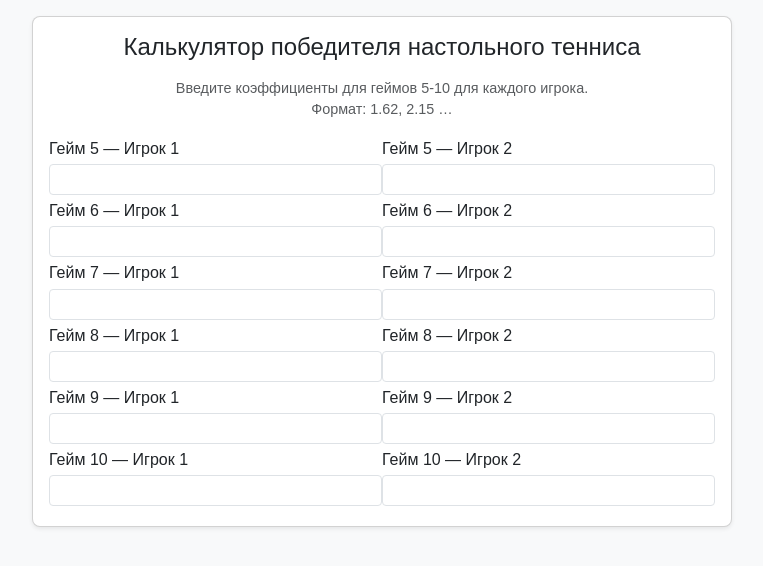
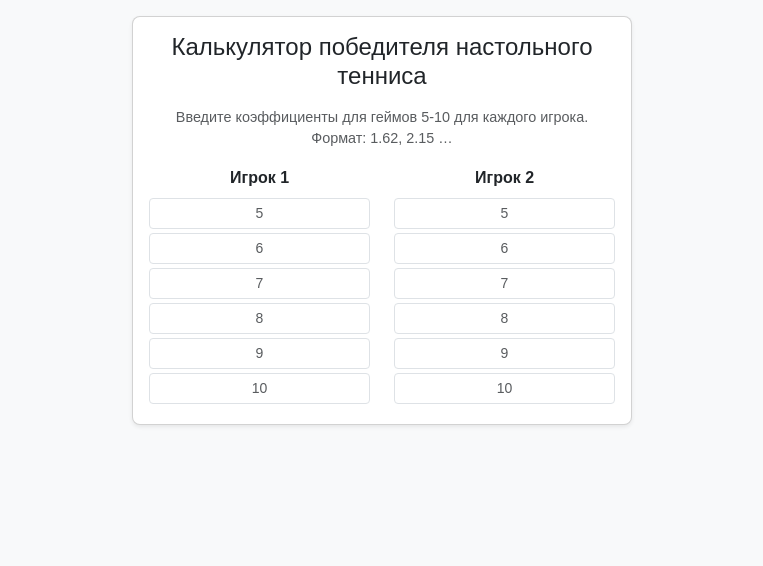
Before and after one commit to IgorEfimof/tennis_calculator_static, a plain HTML site: page index.html in a window 1280 px wide. Shown: the whole page, without its empty margins (258-1021 px from the left). Drawn offline with nearby package versions, Linux system fonts and the light colour scheme.

Commit message:
Update index.html

```diff
--- a/index.html
+++ b/index.html
@@ -9,7 +9,7 @@
     <style>
         @media (min-width: 768px) {
             .form-container {
-                max-width: 700px;
+                max-width: 500px;
                 margin: auto;
             }
         }
@@ -20,78 +20,92 @@
         }
         @media (max-width: 576px) {
             .form-label { font-size: 0.8rem; }
-            h3 { font-size: 1rem; margin-bottom: 0.5rem !important; }
-            .mb-1 { margin-bottom: 0.25rem !important; }
+            .form-control-sm { font-size: 1rem; padding: 0.25rem 0.5rem; }
+            h1 { font-size: 1.1rem; }
             .card { padding: 1rem !important; }
         }
-        .row-cols-game { display: flex; flex-wrap: wrap; }
-        .row-cols-game > div { flex: 0 0 50%; max-width: 50%; }
-        @media (max-width: 576px) {
-            .row-cols-game > div { flex: 0 0 100%; max-width: 100%; }
-        }
+        .text-center { text-align: center !important; }
+        .fw-bold { font-weight: bold !important; }
+        .visually-hidden { position: absolute; width: 1px; height: 1px; margin: -1px; padding: 0; overflow: hidden; clip: rect(0,0,0,0); border: 0; }
     </style>
 </head>
 <body class="bg-light">
     <div class="container mt-3">
         <div class="form-container card p-3 shadow-sm">
             <h1 class="text-center mb-3" style="font-size: 1.5rem;">Калькулятор победителя настольного тенниса</h1>
-            <p class="text-muted text-center mb-3" style="font-size: 0.9rem;">Введите коэффициенты для геймов 5-10 для каждого игрока.<br>Формат: 1.62, 2.15 …</p>
+            <p class="text-muted text-center mb-3" style="font-size: 0.9rem;">
+                Введите коэффициенты для геймов 5-10 для каждого игрока.<br>Формат: 1.62, 2.15 …
+            </p>
 
             <form id="mainForm" autocomplete="off">
-                <div class="row-cols-game">
-                    <!-- Пары: гейм N игрок 1 - гейм N игрок 2 -->
-                    <div class="mb-1">
-                        <label for="g5p1" class="form-label">Гейм 5 — Игрок 1</label>
-                        <input id="g5p1" name="g5p1" type="text" class="form-control form-control-sm" maxlength="4" inputmode="decimal" autocomplete="off" required>
+                <div class="row text-center mb-2">
+                    <div class="col-6 fw-bold">Игрок 1</div>
+                    <div class="col-6 fw-bold">Игрок 2</div>
+                </div>
+                <!-- Гейм 5 -->
+                <div class="row align-items-center mb-1">
+                    <div class="col-6">
+                        <label for="g5p1" class="form-label visually-hidden">Гейм 5 — Игрок 1</label>
+                        <input id="g5p1" name="g5p1" type="text" class="form-control form-control-sm text-center" maxlength="4" inputmode="decimal" autocomplete="off" required placeholder="5">
                     </div>
-                    <div class="mb-1">
-                        <label for="g5p2" class="form-label">Гейм 5 — Игрок 2</label>
-                        <input id="g5p2" name="g5p2" type="text" class="form-control form-control-sm" maxlength="4" inputmode="decimal" autocomplete="off" required>
+                    <div class="col-6">
+                        <label for="g5p2" class="form-label visually-hidden">Гейм 5 — Игрок 2</label>
+                        <input id="g5p2" name="g5p2" type="text" class="form-control form-control-sm text-center" maxlength="4" inputmode="decimal" autocomplete="off" required placeholder="5">
                     </div>
-
-                    <div class="mb-1">
-                        <label for="g6p1" class="form-label">Гейм 6 — Игрок 1</label>
-                        <input id="g6p1" name="g6p1" type="text" class="form-control form-control-sm" maxlength="4" inputmode="decimal" autocomplete="off" required>
+                </div>
+                <!-- Гейм 6 -->
+                <div class="row align-items-center mb-1">
+                    <div class="col-6">
+                        <label for="g6p1" class="form-label visually-hidden">Гейм 6 — Игрок 1</label>
+                        <input id="g6p1" name="g6p1" type="text" class="form-control form-control-sm text-center" maxlength="4" inputmode="decimal" autocomplete="off" required placeholder="6">
                     </div>
-                    <div class="mb-1">
-                        <label for="g6p2" class="form-label">Гейм 6 — Игрок 2</label>
-                        <input id="g6p2" name="g6p2" type="text" class="form-control form-control-sm" maxlength="4" inputmode="decimal" autocomplete="off" required>
+                    <div class="col-6">
+                        <label for="g6p2" class="form-label visually-hidden">Гейм 6 — Игрок 2</label>
+                        <input id="g6p2" name="g6p2" type="text" class="form-control form-control-sm text-center" maxlength="4" inputmode="decimal" autocomplete="off" required placeholder="6">
                     </div>
-
-                    <div class="mb-1">
-                        <label for="g7p1" class="form-label">Гейм 7 — Игрок 1</label>
-                        <input id="g7p1" name="g7p1" type="text" class="form-control form-control-sm" maxlength="4" inputmode="decimal" autocomplete="off" required>
+                </div>
+                <!-- Гейм 7 -->
+                <div class="row align-items-center mb-1">
+                    <div class="col-6">
+                        <label for="g7p1" class="form-label visually-hidden">Гейм 7 — Игрок 1</label>
+                        <input id="g7p1" name="g7p1" type="text" class="form-control form-control-sm text-center" maxlength="4" inputmode="decimal" autocomplete="off" required placeholder="7">
                     </div>
-                    <div class="mb-1">
-                        <label for="g7p2" class="form-label">Гейм 7 — Игрок 2</label>
-                        <input id="g7p2" name="g7p2" type="text" class="form-control form-control-sm" maxlength="4" inputmode="decimal" autocomplete="off" required>
+                    <div class="col-6">
+                        <label for="g7p2" class="form-label visually-hidden">Гейм 7 — Игрок 2</label>
+                        <input id="g7p2" name="g7p2" type="text" class="form-control form-control-sm text-center" maxlength="4" inputmode="decimal" autocomplete="off" required placeholder="7">
                     </div>
-
-                    <div class="mb-1">
-                        <label for="g8p1" class="form-label">Гейм 8 — Игрок 1</label>
-                        <input id="g8p1" name="g8p1" type="text" class="form-control form-control-sm" maxlength="4" inputmode="decimal" autocomplete="off" required>
+                </div>
+                <!-- Гейм 8 -->
+                <div class="row align-items-center mb-1">
+                    <div class="col-6">
+                        <label for="g8p1" class="form-label visually-hidden">Гейм 8 — Игрок 1</label>
+                        <input id="g8p1" name="g8p1" type="text" class="form-control form-control-sm text-center" maxlength="4" inputmode="decimal" autocomplete="off" required placeholder="8">
                     </div>
-                    <div class="mb-1">
-                        <label for="g8p2" class="form-label">Гейм 8 — Игрок 2</label>
-                        <input id="g8p2" name="g8p2" type="text" class="form-control form-control-sm" maxlength="4" inputmode="decimal" autocomplete="off" required>
+                    <div class="col-6">
+                        <label for="g8p2" class="form-label visually-hidden">Гейм 8 — Игрок 2</label>
+                        <input id="g8p2" name="g8p2" type="text" class="form-control form-control-sm text-center" maxlength="4" inputmode="decimal" autocomplete="off" required placeholder="8">
                     </div>
-
-                    <div class="mb-1">
-                        <label for="g9p1" class="form-label">Гейм 9 — Игрок 1</label>
-                        <input id="g9p1" name="g9p1" type="text" class="form-control form-control-sm" maxlength="4" inputmode="decimal" autocomplete="off" required>
+                </div>
+                <!-- Гейм 9 -->
+                <div class="row align-items-center mb-1">
+                    <div class="col-6">
+                        <label for="g9p1" class="form-label visually-hidden">Гейм 9 — Игрок 1</label>
+                        <input id="g9p1" name="g9p1" type="text" class="form-control form-control-sm text-center" maxlength="4" inputmode="decimal" autocomplete="off" required placeholder="9">
                     </div>
-                    <div class="mb-1">
-                        <label for="g9p2" class="form-label">Гейм 9 — Игрок 2</label>
-                        <input id="g9p2" name="g9p2" type="text" class="form-control form-control-sm" maxlength="4" inputmode="decimal" autocomplete="off" required>
+                    <div class="col-6">
+                        <label for="g9p2" class="form-label visually-hidden">Гейм 9 — Игрок 2</label>
+                        <input id="g9p2" name="g9p2" type="text" class="form-control form-control-sm text-center" maxlength="4" inputmode="decimal" autocomplete="off" required placeholder="9">
                     </div>
-
-                    <div class="mb-1">
-                        <label for="g10p1" class="form-label">Гейм 10 — Игрок 1</label>
-                        <input id="g10p1" name="g10p1" type="text" class="form-control form-control-sm" maxlength="4" inputmode="decimal" autocomplete="off" required>
+                </div>
+                <!-- Гейм 10 -->
+                <div class="row align-items-center mb-1">
+                    <div class="col-6">
+                        <label for="g10p1" class="form-label visually-hidden">Гейм 10 — Игрок 1</label>
+                        <input id="g10p1" name="g10p1" type="text" class="form-control form-control-sm text-center" maxlength="4" inputmode="decimal" autocomplete="off" required placeholder="10">
                     </div>
-                    <div class="mb-1">
-                        <label for="g10p2" class="form-label">Гейм 10 — Игрок 2</label>
-                        <input id="g10p2" name="g10p2" type="text" class="form-control form-control-sm" maxlength="4" inputmode="decimal" autocomplete="off" required>
+                    <div class="col-6">
+                        <label for="g10p2" class="form-label visually-hidden">Гейм 10 — Игрок 2</label>
+                        <input id="g10p2" name="g10p2" type="text" class="form-control form-control-sm text-center" maxlength="4" inputmode="decimal" autocomplete="off" required placeholder="10">
                     </div>
                 </div>
             </form>
@@ -106,7 +120,6 @@
             <div id="error" class="mt-4 alert alert-danger" style="display: none;"></div>
         </div>
     </div>
-
     <script src="https://cdn.jsdelivr.net/npm/bootstrap@5.3.0/dist/js/bootstrap.bundle.min.js"></script>
     <script src="assets/js/script.js"></script>
 </body>
```
